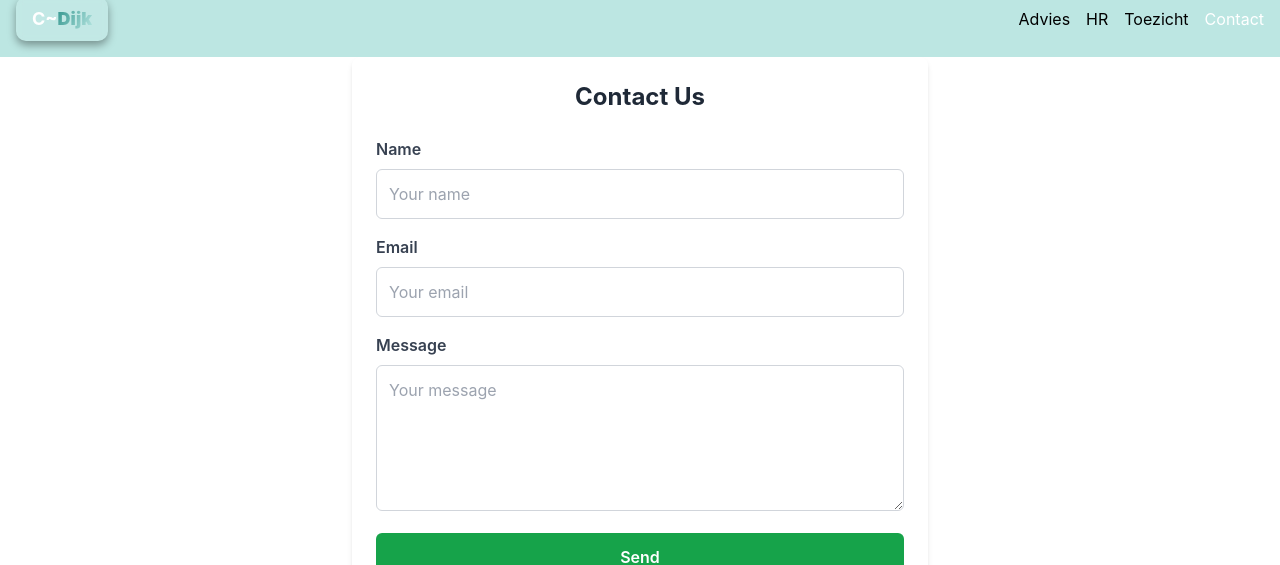
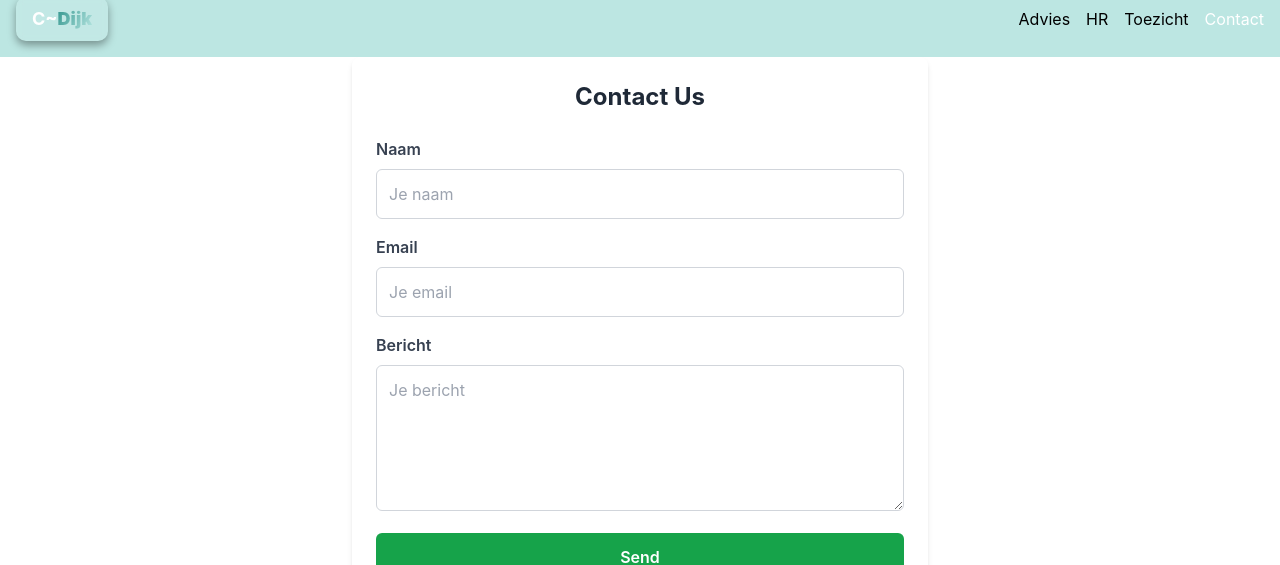
Before and after one commit to Bennieroling/cdijkdevelopment, a Next.js app: page /contact in a window 1280 px wide. Shown: the part 819-1384 px from the top of the page. Built offline with nearby package versions, Linux system fonts and the light colour scheme.

Commit message:
Update contact.tsx

```diff
--- a/src/components/contact.tsx
+++ b/src/components/contact.tsx
@@ -45,7 +45,7 @@ const Contact = () => {
       <form onSubmit={handleSubmit} className="space-y-4">
         <div>
           <label htmlFor="name" className="block font-semibold text-gray-700 mb-2">
-            Name
+            Naam
           </label>
           <input
             id="name"
@@ -53,7 +53,7 @@ const Contact = () => {
             name="name"
             value={formData.name}
             onChange={handleChange}
-            placeholder="Your name"
+            placeholder="Je naam"
             required
             className="w-full p-3 border border-gray-300 rounded-md focus:outline-none focus:ring-2 focus:ring-blue-500 focus:border-blue-500"
           />
@@ -68,21 +68,21 @@ const Contact = () => {
             name="email"
             value={formData.email}
             onChange={handleChange}
-            placeholder="Your email"
+            placeholder="Je email"
             required
             className="w-full p-3 border border-gray-300 rounded-md focus:outline-none focus:ring-2 focus:ring-blue-500 focus:border-blue-500"
           />
         </div>
         <div>
           <label htmlFor="message" className="block font-semibold text-gray-700 mb-2">
-            Message
+            Bericht
           </label>
           <textarea
             id="message"
             name="message"
             value={formData.message}
             onChange={handleChange}
-            placeholder="Your message"
+            placeholder="Je bericht"
             rows={5}
             required
             className="w-full p-3 border border-gray-300 rounded-md focus:outline-none focus:ring-2 focus:ring-blue-500 focus:border-blue-500"
```
